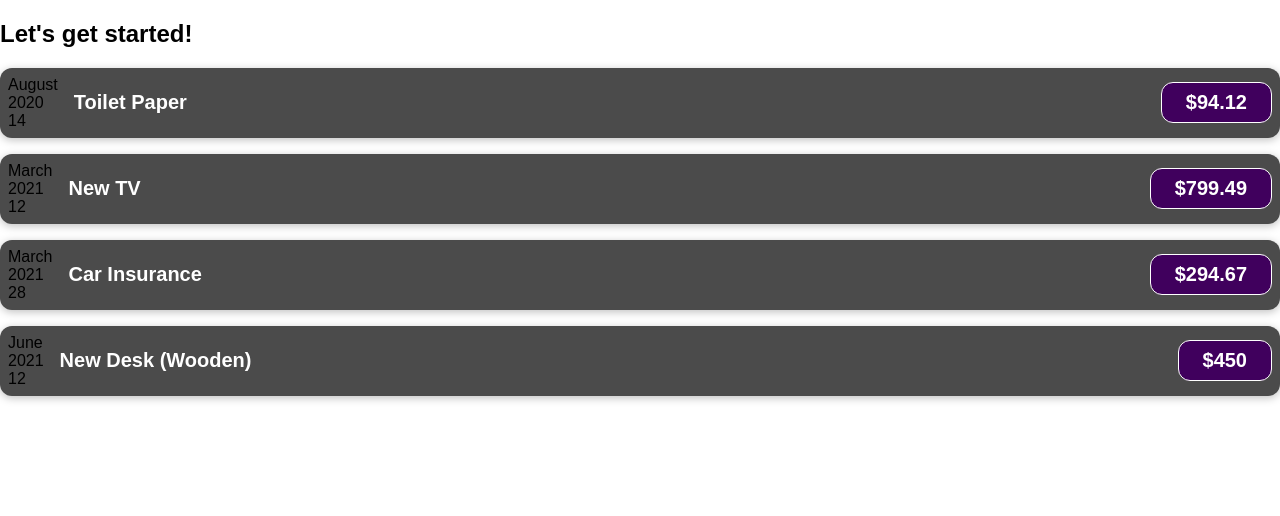
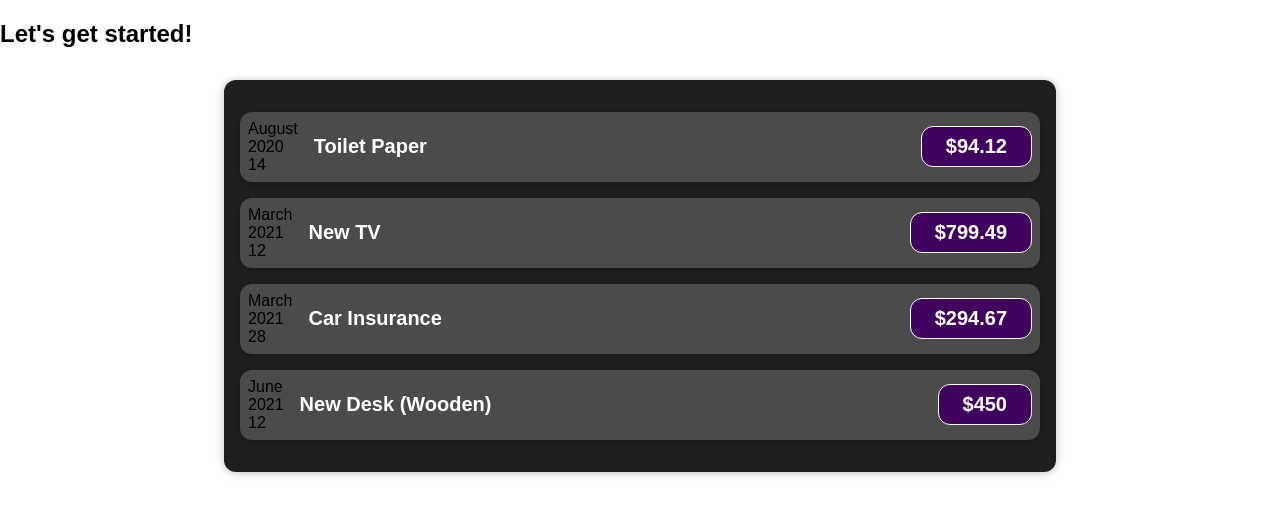
Before and after one commit to raakasf/react-complete-guide, a React (Create React App) app: page / in a window 1280 px wide. Shown: the top 516 px of the page. Built offline with nearby package versions, Linux system fonts and the light colour scheme.

Commit message:
Added classname

```diff
--- a/src/components/Expenses.js
+++ b/src/components/Expenses.js
@@ -1,10 +1,10 @@
 import React from 'react';
 import ExpenseItem from './ExpenseItem';
-import './Expenses.css'
+import './Expenses.css';
 
 function Expenses(props) {
   return (
-    <div>
+    <div className="expenses">
       <ExpenseItem
         title={props.items[0].title}
         amount={props.items[0].amount}
```
